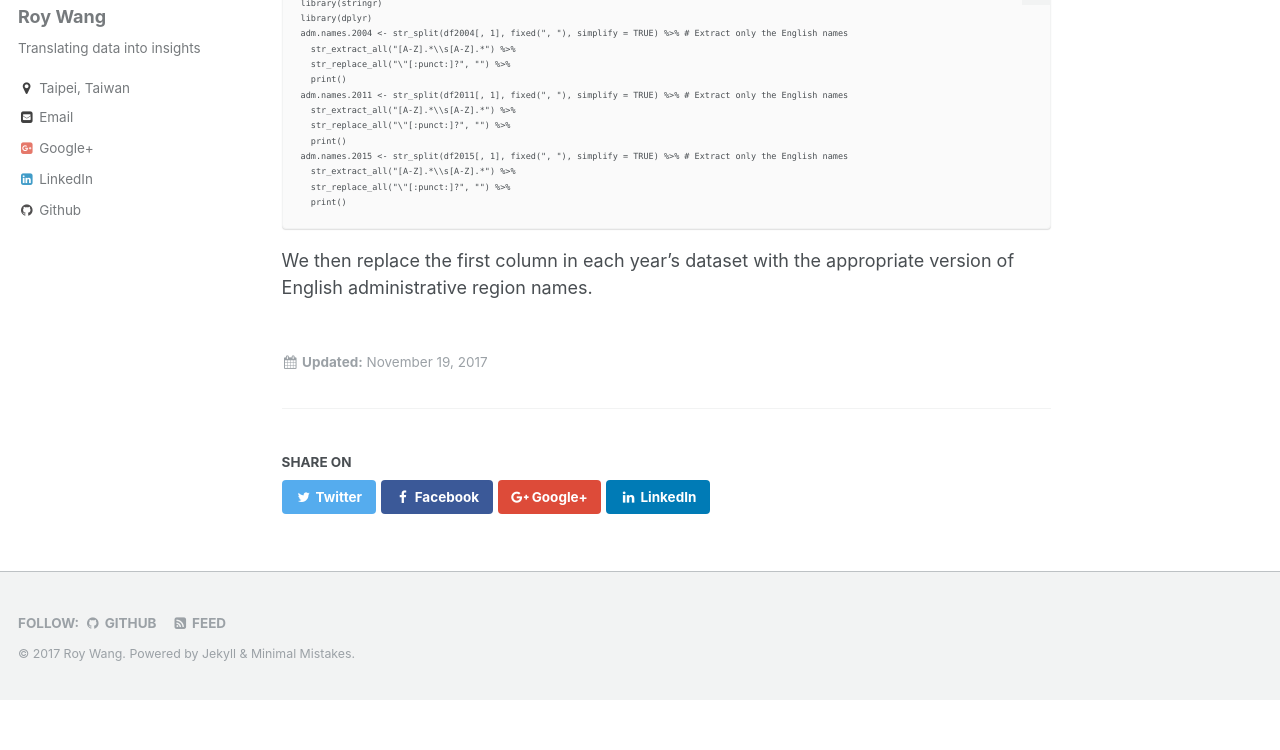
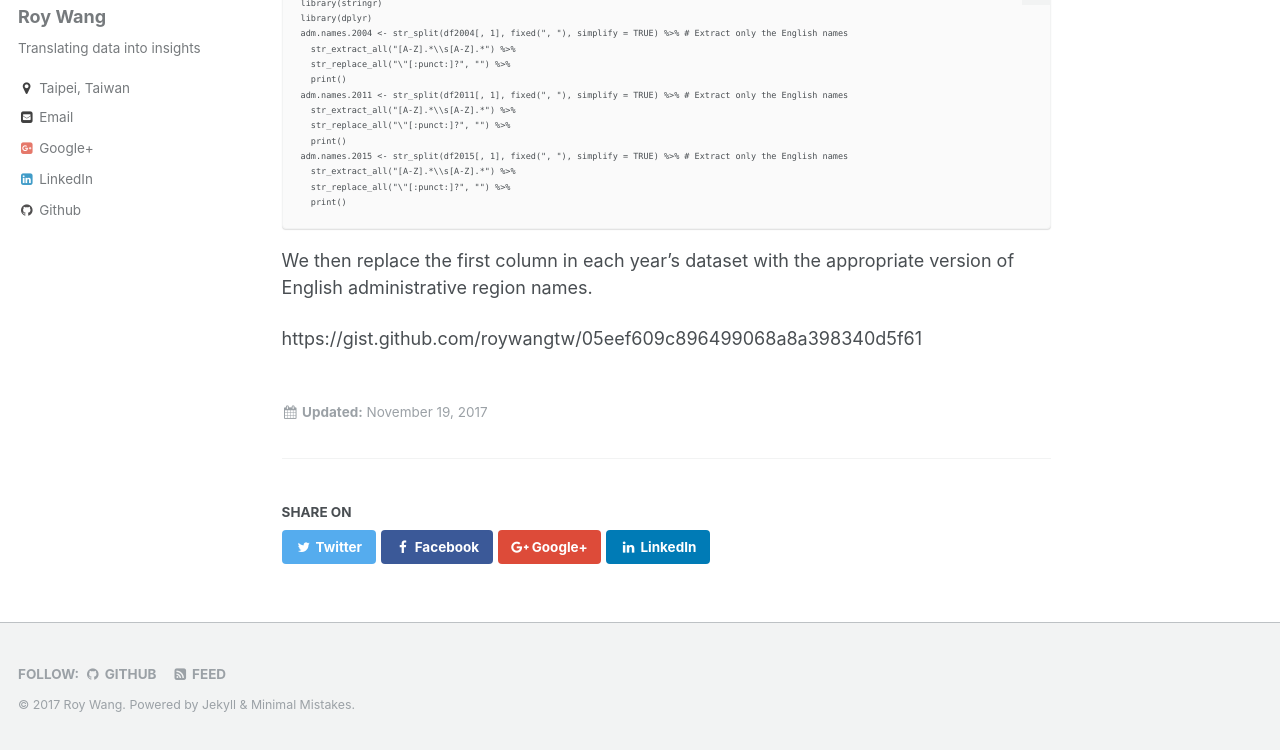
Before and after one commit to roywangtw/roywangtw.github.io, a Jekyll site: the page built from _posts/2017-11-19-Changes-in-Taiwan-Population-Visualized:-Big-Shifts.md, in a window 1280 px wide and 900 px high, scrolled down 1248 px, cut to the strip 150-900 px from the top of the window. Built offline with Jekyll 4.4.1, drawn with Linux system fonts in a browser that asks for light colours; before the commit the page ends 2098 px from its top, so only the background shows below that; part of the change alters nothing that is shown.

Commit message:
Update 2017-11-19-Changes-in-Taiwan-Population-Visualized:-Big-Shifts.md

````diff
--- a/_posts/2017-11-19-Changes-in-Taiwan-Population-Visualized:-Big-Shifts.md
+++ b/_posts/2017-11-19-Changes-in-Taiwan-Population-Visualized:-Big-Shifts.md
@@ -46,3 +46,5 @@ adm.names.2015 <- str_split(df2015[, 1], fixed(", "), simplify = TRUE) %>% # Ext
 ```
 
 We then replace the first column in each year's dataset with the appropriate version of English administrative region names.
+
+https://gist.github.com/roywangtw/05eef609c896499068a8a398340d5f61
````
